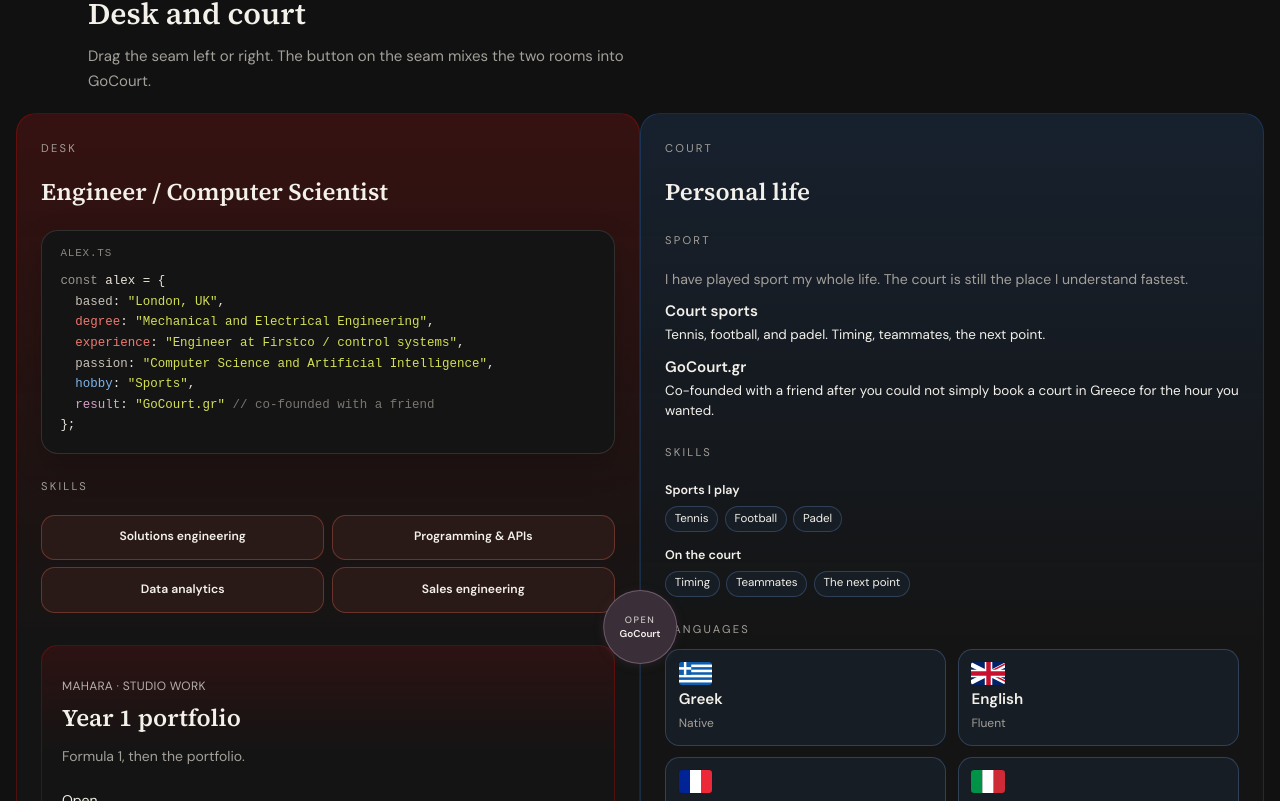
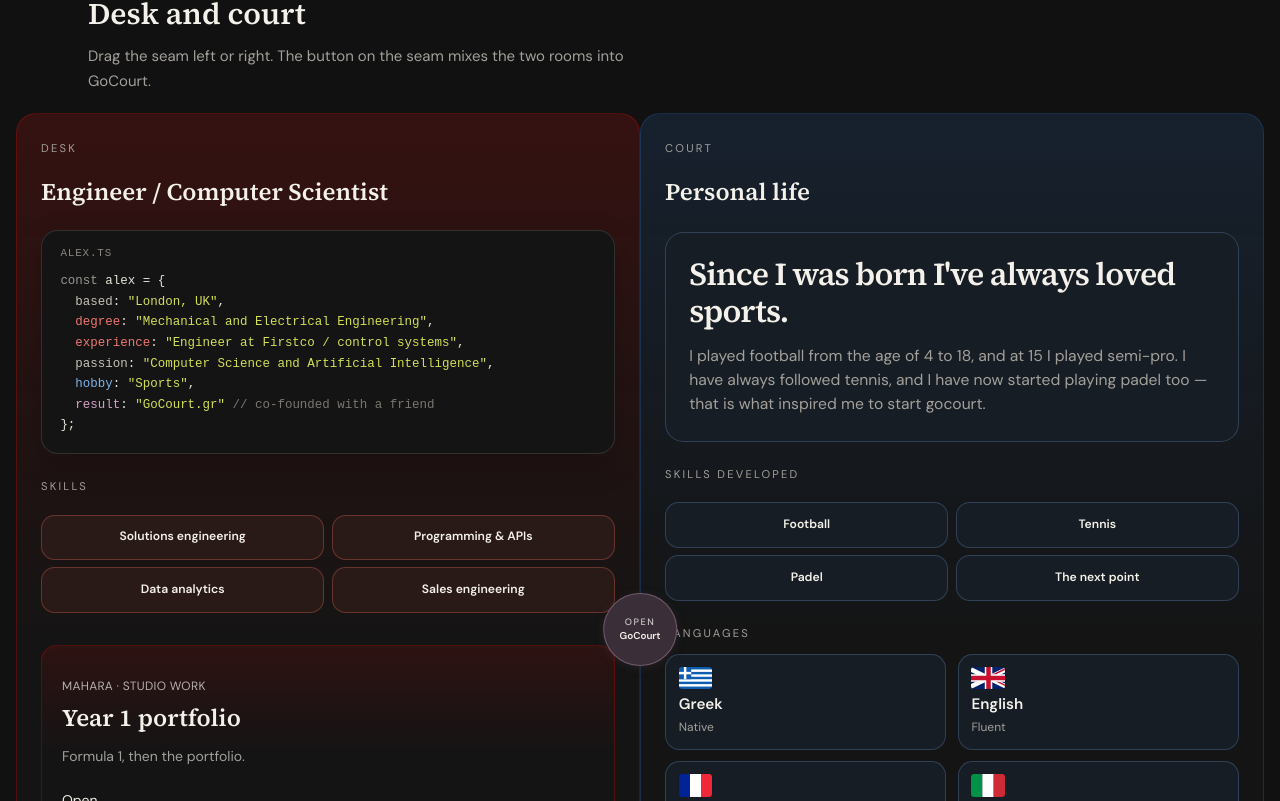
Before and after one commit to alexplds/personal-website, a Next.js app: page / in a window 1280 px wide. Shown: the part 524-1325 px from the top of the page. Built offline with nearby package versions, Linux system fonts and the light colour scheme.

Commit message:
Replace the court sport list with a quote and matching skill buttons
Personal life now opens with a larger sport line and the football / tennis / padel story. Skills developed uses the same two-column buttons as the desk.

Co-authored-by: alexandrosplds <Alexandros.polychroniadis@gmail.com>

```diff
--- a/app/globals.css
+++ b/app/globals.css
@@ -587,7 +587,12 @@
 }
 
 .skill-proofs {
+  --skill-tint: var(--desk-tint, rgb(225 6 0));
   margin-top: 1.5rem;
+}
+
+.skill-proofs-court {
+  --skill-tint: var(--court-tint, rgb(37 99 180));
 }
 
 .skill-item-list {
@@ -604,8 +609,8 @@
   height: 2.85rem;
   padding: 0.3rem 0.5rem;
   border-radius: 0.85rem;
-  border: 1px solid color-mix(in oklab, var(--desk-tint, rgb(225 6 0)) 22%, var(--border));
-  background: color-mix(in oklab, var(--card) 88%, rgb(225 6 0));
+  border: 1px solid color-mix(in oklab, var(--skill-tint) 22%, var(--border));
+  background: color-mix(in oklab, var(--card) 88%, var(--skill-tint));
   color: inherit;
   font-size: 0.76rem;
   font-weight: 600;
@@ -616,7 +621,31 @@
 
 .skill-item:hover,
 .skill-item.is-open {
-  background: color-mix(in oklab, var(--card) 72%, rgb(225 6 0));
+  background: color-mix(in oklab, var(--card) 72%, var(--skill-tint));
+}
+
+.sport-note {
+  margin-top: 1.5rem;
+  padding: 1.4rem 1.45rem 1.5rem;
+  border-radius: 1.15rem;
+  border: 1px solid color-mix(in oklab, var(--court-tint, rgb(37 99 180)) 22%, var(--border));
+  background: color-mix(in oklab, var(--card) 88%, var(--court-tint, rgb(37 99 180)));
+}
+
+.sport-quote {
+  margin: 0;
+  font-family: var(--font-heading);
+  font-size: clamp(1.55rem, 2.6vw, 2rem);
+  line-height: 1.15;
+  letter-spacing: -0.03em;
+}
+
+.sport-copy {
+  margin: 0.9rem 0 0;
+  max-width: 36rem;
+  font-size: 0.98rem;
+  line-height: 1.55;
+  color: var(--muted-foreground);
 }
 
 .skill-popup {
--- a/components/destinations.tsx
+++ b/components/destinations.tsx
@@ -3,7 +3,7 @@
 import { content, type Destination } from "@/lib/content";
 import { Journey } from "@/components/journey";
 import { LanguageFields } from "@/components/languages";
-import { SkillList } from "@/components/skill-list";
+import { SkillProofs } from "@/components/skill-proofs";
 import { Sports } from "@/components/sports";
 import { LaunchOverlay, PendingNote, useLaunch } from "@/components/overlays";
 import { Reveal } from "@/components/reveal";
@@ -67,7 +67,7 @@
         </Reveal>
       )}
       <Sports />
-      <SkillList title="Skills" groups={content.courtSkills} tone="court" />
+      <SkillProofs title="Skills developed" tone="court" />
       <LanguageFields />
       <Journey />
     </section>
--- a/components/skill-proofs.tsx
+++ b/components/skill-proofs.tsx
@@ -12,9 +12,17 @@
   skills?: string;
 };
 
-const skillAreas = content.skillAreas as readonly SkillArea[];
+const deskAreas = content.skillAreas as readonly SkillArea[];
+const courtAreas = content.courtSkillAreas as readonly SkillArea[];
 
-export function SkillProofs() {
+export function SkillProofs({
+  title = "Skills",
+  tone = "desk",
+}: {
+  title?: string;
+  tone?: "desk" | "court";
+}) {
+  const skillAreas = tone === "court" ? courtAreas : deskAreas;
   const [open, setOpen] = useState<string | null>(null);
   const [pos, setPos] = useState({ top: 0, left: 0 });
   const listRef = useRef<HTMLDivElement>(null);
@@ -81,8 +89,8 @@
   const area = skillAreas.find((item) => item.group === open);
 
   return (
-    <div className="skill-proofs">
-      <p className="rooms-label">Skills</p>
+    <div className={`skill-proofs${tone === "court" ? " skill-proofs-court" : ""}`}>
+      <p className="rooms-label">{title}</p>
       <div ref={listRef} className="skill-item-list">
         {skillAreas.map((item) => (
           <button
@@ -90,7 +98,7 @@
             type="button"
             className={`skill-item${open === item.group ? " is-open" : ""}`}
             aria-expanded={open === item.group}
-            aria-controls={open === item.group ? "skill-popup" : undefined}
+            aria-controls={open === item.group ? `skill-popup-${tone}` : undefined}
             ref={(node) => {
               if (node) buttons.current.set(item.group, node);
               else buttons.current.delete(item.group);
@@ -104,7 +112,7 @@
 
       {area ? (
         <div
-          id="skill-popup"
+          id={`skill-popup-${tone}`}
           ref={popupRef}
           className="skill-popup"
           role="dialog"
--- a/components/sports.tsx
+++ b/components/sports.tsx
@@ -2,17 +2,9 @@
 
 export function Sports() {
   return (
-    <div className="fact-block">
-      <p className="rooms-label">Sport</p>
-      <p className="fact-lead">{content.sports.lead}</p>
-      <ul className="fact-list">
-        {content.sports.done.map((item) => (
-          <li key={item.title} className="fact-item">
-            <h3 className="fact-title">{item.title}</h3>
-            <p className="fact-body">{item.body}</p>
-          </li>
-        ))}
-      </ul>
+    <div className="sport-note">
+      <p className="sport-quote">{content.sports.quote}</p>
+      <p className="sport-copy">{content.sports.body}</p>
     </div>
   );
 }
--- a/lib/content.ts
+++ b/lib/content.ts
@@ -167,28 +167,31 @@
         "Sales Engineering · Technical Sales · Proposal Writing · Engineering Drawings · Client-facing work",
     },
   ],
-  courtSkills: [
+  courtSkillAreas: [
     {
-      group: "Sports I play",
-      items: ["Tennis", "Football", "Padel"],
+      group: "Football",
+      how: "I played football from the age of 4 to 18. At 15 I played semi-pro.",
+      items: [],
     },
     {
-      group: "On the court",
-      items: ["Timing", "Teammates", "The next point"],
+      group: "Tennis",
+      how: "I have always followed tennis, and I play now.",
+      items: [],
+    },
+    {
+      group: "Padel",
+      how: "I have started playing padel. Tennis and padel are what inspired me to start gocourt.",
+      items: [],
+    },
+    {
+      group: "The next point",
+      how: "Timing, teammates, the next point. The court is still the place I understand fastest.",
+      items: [],
     },
   ],
   sports: {
-    lead: "I have played sport my whole life. The court is still the place I understand fastest.",
-    done: [
-      {
-        title: "Court sports",
-        body: "Tennis, football, and padel. Timing, teammates, the next point.",
-      },
-      {
-        title: "GoCourt.gr",
-        body: "Co-founded with a friend after you could not simply book a court in Greece for the hour you wanted.",
-      },
-    ],
+    quote: "Since I was born I've always loved sports.",
+    body: "I played football from the age of 4 to 18, and at 15 I played semi-pro. I have always followed tennis, and I have now started playing padel too — that is what inspired me to start gocourt.",
   },
   nav: [
     { href: "#work", label: "Work" },
```
Also changed, not shown: 1 other file (tests, documents, lock files or other folders).
